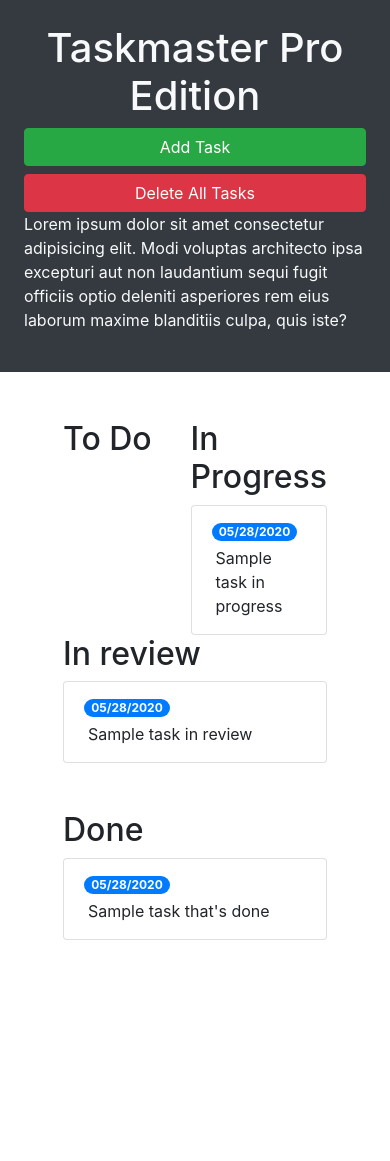
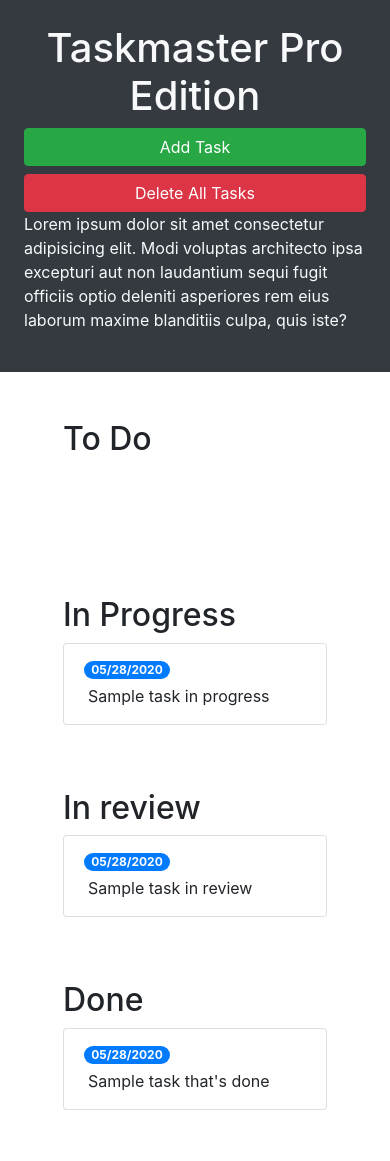
Before and after one commit to JmolinaCarr/taskmaster-pro, a plain HTML site: page index.html in a window 390 px wide. Before the commit the page ends 1036 px from the top, so only its background shows below. Drawn offline with nearby package versions, Linux system fonts and the light colour scheme.

Commit message:
added columns

```diff
--- a/index.html
+++ b/index.html
@@ -31,7 +31,7 @@
         </div>
         <!--todo end-->
         <!--in progress start-->
-        <div class="col">
+        <div class="col-12 col-md6 col-xl-3 mb-3">
           <h2>In Progress</h2>
             <ul id="list-inProgress" class="list-group">
               <li class="list-group-item">
@@ -42,7 +42,7 @@
         </div>
         <!--in progress end-->
         <!--in review start-->
-        <div class="col">
+        <div class="col-12 col-md6 col-xl-3 mb-3">
           <h2>In review</h2>
           <ul id="list-inReview" class="list-group">
             <li class="list-group-item">
@@ -53,7 +53,7 @@
         </div>
         <!--in review end-->
         <!--done start-->
-        <div class="col">
+        <div class="col-12 col-md6 col-xl-3 mb-3">
           <h2>Done</h2>
           <ul id="list-done" class="list-group">
             <li class="list-group-item">
```
